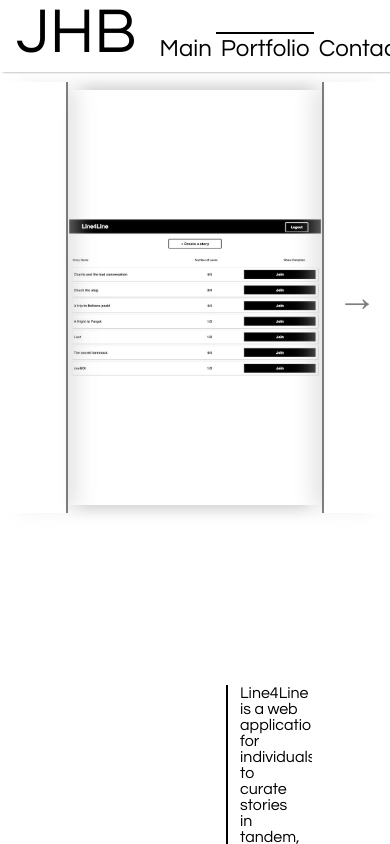
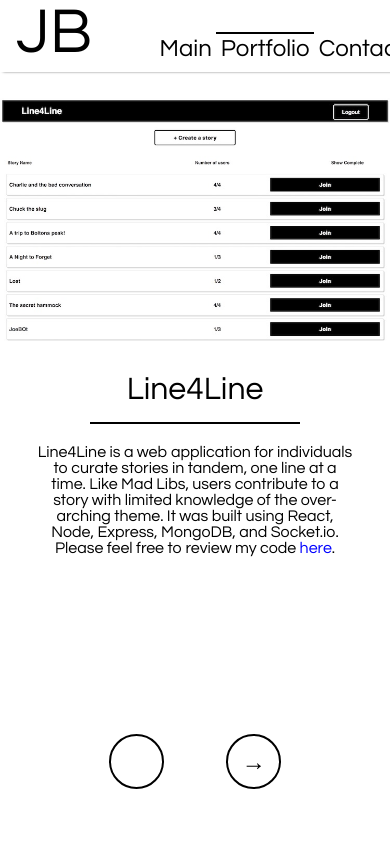
Before and after one commit to jhbarnett/jahuba.com, an Angular app: page /portfolio in a window 390 px wide. Built offline with nearby package versions, Linux system fonts and the light colour scheme.

Commit message:
completes webkit mobile styles

```diff
--- a/src/app/app.component.html
+++ b/src/app/app.component.html
@@ -1,7 +1,7 @@
 <div class="app">
   <div class="header">
     <a class="title title_large" routerLink="/main">Jason Barnett</a>
-    <a class="title title_small" routerLink="/main">JHB</a>
+    <a class="title title_small" routerLink="/main">JB</a>
     <nav class="nav"></nav>
   </div>
   <div class="content">
--- a/src/app/contact/contact.component.css
+++ b/src/app/contact/contact.component.css
@@ -183,3 +183,31 @@
   height: 2em;
   width: auto;
 }
+
+@media only screen and (max-width: 700px) {
+  #contactPage {
+    max-width: 90%;
+  }
+
+  #contactPage #greeting {
+    font-size: 2em;
+  }
+
+  #contactPage > form {
+    width: 90%;
+    min-height: 410px;
+  }
+
+  textarea[name=note] {
+    margin-top: 5px;
+  }
+
+  button[name="submit"] {
+    width: 101%;
+  }
+
+  .mobile_hide {
+    display: none;
+  }
+
+}
--- a/src/app/contact/contact.component.html
+++ b/src/app/contact/contact.component.html
@@ -1,5 +1,5 @@
 <div id="contactPage">
-  <div id="greeting">Please, Drop Me A Note.</div>
+  <div id="greeting"><span class="mobile_hide">Please, </span>Drop Me A Note.</div>
   <form>
     <div>
       <input type="text" name="name" placeholder="Name" required autocomplete="off" [(ngModel)]="model.name"/>
--- a/src/app/main/main.component.css
+++ b/src/app/main/main.component.css
@@ -133,6 +133,10 @@
       color: blue;
     }
 
+  #gallery_helper {
+    display: none;
+  }
+
 @media only screen and (max-width: 700px) {
   #mainPage {
     flex-direction: column-reverse;
@@ -151,7 +155,9 @@
   #bio {
     width: 90%;
     max-height: auto;
-    justify: left;
+    text-align: center;
+    font-size: 1.1em;
+    margin-bottom: 10px;
   }
 
   .gallery {
@@ -164,6 +170,11 @@
     min-width: 50%;
   }
 
+  #gallery_helper {
+    display: block;
+    margin-bottom: 10px;
+  }
+
   .mobile_hide {
     display: none;
   }
--- a/src/app/main/main.component.html
+++ b/src/app/main/main.component.html
@@ -56,7 +56,7 @@
         </div>
       </div>
     </div>
-    <div class="mobile_show">(tap a picture for more info)</div>
+    <div id="gallery_helper">(tap a photo for more info)</div>
   </div>
   <div class="rightHalf">
     <div id="bio">
@@ -64,7 +64,7 @@
          Jason Barnett is a Full Stack Developer living in Austin, Texas. He is adept at client-side UI with today's most compelling front-end technologies, as well as database management, DevOps, and system architecture. He is accustomed with best practices and holds a keen regard for agile development, Git work-flow, RESTful API services, and test driven development.
        </p>
        <p>
-         What separates Jason from the crowd are his strong interdisciplinary talents. He graduated from Southern Methodist University’s Cox School of Business with a BBA in Finance and a focus on Strategy & Entrepreneurship. Consequently, Jason has excelled across various roles – from research to marketing, sales, and administration. As a software engineer this contributes to a unique perspective, enabling him to focus on product strategy and value creation from the ground up.
+         What separates Jason from the crowd is his strong interdisciplinary talent. He graduated from Southern Methodist University’s Cox School of Business with a BBA in Finance and a focus on Strategy & Entrepreneurship. Consequently, Jason has excelled across various roles – from research to marketing, sales, and administration. As a software engineer this contributes to a unique perspective, enabling him to focus on product strategy and value creation from the ground up.
        </p>
        <p>
          If you are compelled to contact Jason with interest in his past, present, or future, please don’t hesitate to do so <a routerLink='/contact'>here</a>. He is currently considering both full-time and contract opportunities.
--- a/src/app/portfolio/portfolio.component.css
+++ b/src/app/portfolio/portfolio.component.css
@@ -25,7 +25,7 @@
   width: 100%;
   margin: auto;
 }
-button {
+.wrap > button {
   -webkit-box-flex: 2;
   -ms-flex: 2;
   flex: 2;
@@ -44,18 +44,18 @@
   transition: opacity 300ms ease-out;
   z-index: 2;
 }
-button:hover {
+.wrap > button:hover {
   opacity: 1;
 }
 
-button:first-child {
+.wrap > button:first-child {
   border-right: 2px solid black;
   box-shadow: 0 0 0 0 white,
               15px 0px 20px -5px #ccc,
               0 0 0 0 white,
               0 0 0 0 white;
 }
-button:last-child {
+.wrap > button:last-child {
   border-left: 2px solid black;
   box-shadow: 0 0 0 0 white,
               0 0 0 0 white,
@@ -153,11 +153,76 @@
           flex: 7;
   padding: 0 5%;
   font-size: 1em;
-  max-height: 50%;
-  overflow: scroll;
+
 }
 
 .description a {
   text-decoration: none;
   color: blue;
 }
+
+.mobileButtons {
+  display: none;
+}
+
+@media only screen and (max-width: 700px) {
+  .wrap {
+    flex: none;
+  }
+
+  .slider {
+    box-shadow: none;
+  }
+  .item {
+    min-height: 26em;
+  }
+
+  .info {
+    flex-direction: column;
+    width: 90%;
+    max-width: none;
+    text-align: center;
+  }
+
+  .left {
+    width: 40%;
+    border-right: none;
+    padding: 0 10%;
+    border-bottom: 2px solid black;
+    max-height: 4em;
+  }
+
+  .left #title {
+    text-align: center;
+  }
+
+  .description {
+    max-height: auto;
+    width: 90%;
+    margin-top: 20px;
+  }
+
+  .mobile_hide {
+    display: none;
+  }
+
+  .mobileButtons {
+    flex: 1;
+    display: flex;
+    width: 100%;
+    justify-content: center;
+    align-items: center;
+  }
+
+  .mobileButtons > button {
+    font-size: 1.5em;
+    margin: 0 8%;
+    height: 55px;
+    width: 55px;
+    border-radius: 50%;
+    border: 2px solid black;
+    background-color: transparent;
+    outline: none;
+  }
+
+}
--- a/src/app/portfolio/portfolio.component.html
+++ b/src/app/portfolio/portfolio.component.html
@@ -1,12 +1,12 @@
 <div id="portfolioPage">
   <div #wrap class="wrap" (window:resize)="onResize($event)">
-    <button (click)="prev()"><span *ngIf="pos > 0">&larr;</span></button>
+    <button class="mobile_hide"(click)="prev()"><span *ngIf="pos > 0">&larr;</span></button>
     <div #slider class="slider">
       <ul #items class="items">
         <li class="item" *ngFor="let project of projects" [ngStyle]="{'background-image': 'url(' + project.image + ')'}"></li>
       </ul>
     </div>
-    <button (click)="next()"><span *ngIf="pos < projects.length - 1">&rarr;</span></button>
+    <button class="mobile_hide" (click)="next()"><span *ngIf="pos < projects.length - 1">&rarr;</span></button>
   </div>
   <div class="info" >
     <div class="left">
@@ -17,4 +17,12 @@
     Please feel free to review my code <a href={{selection.github}}>here</a>.
     </div>
   </div>
+  <div class="mobileButtons">
+    <button (click)="prev()">
+      <span *ngIf="pos > 0">&larr;</span>
+    </button>
+    <button (click)="next()">
+      <span *ngIf="pos < projects.length - 1">&rarr;</span>
+    </button>
+  </div>
 </div>
```
